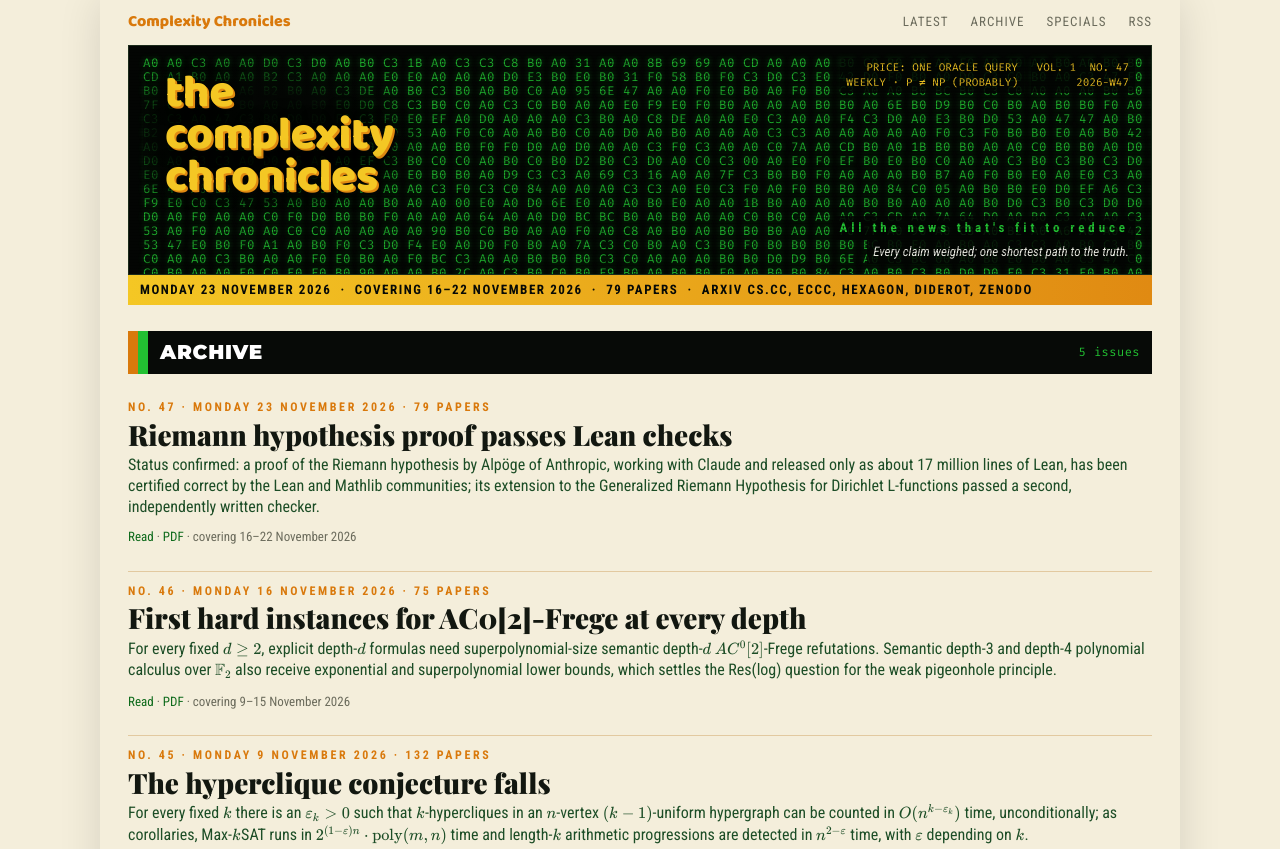
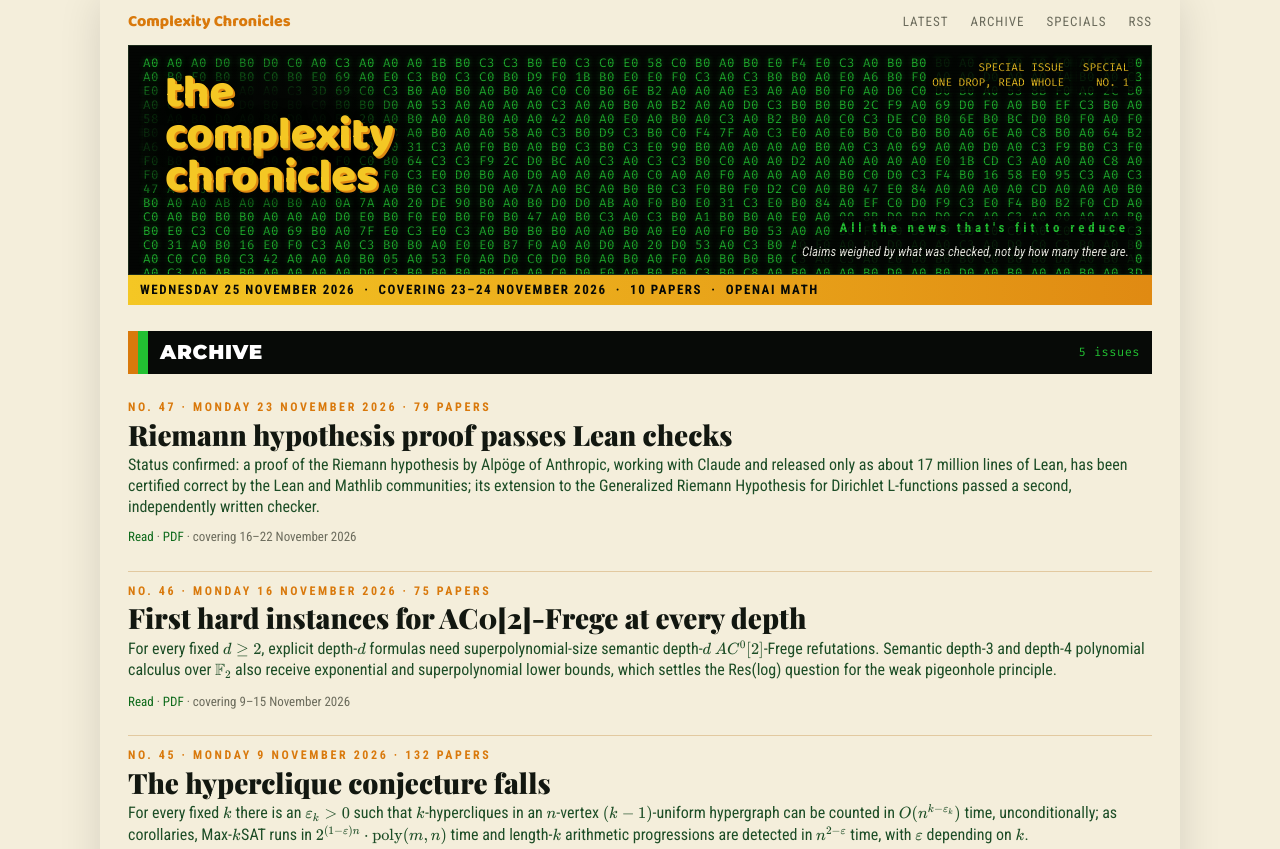
Before and after one commit to Joelbyte/Complexity-Chronicles, a plain HTML site: page archive/index.html in a window 1280 px wide. Shown: the top 849 px of the page. Drawn offline with nearby package versions, Linux system fonts and the light colour scheme; a web font is replaced by a local one.

Commit message:
Complexity Chronicles Special No. 1 (special-2026-11-25-openai-math)

```diff
--- a/archive/index.html
+++ b/archive/index.html
@@ -46,31 +46,31 @@ document.addEventListener("DOMContentLoaded", function () {
 </nav>
 <header class="masthead">
   <div class="crt">
-    <pre class="hex" aria-hidden="true">A0 A0 C3 A0 A0 D0 C3 D0 A0 B0 C3 1B A0 C3 C3 C8 B0 A0 31 A0 A0 8B 69 69 A0 CD A0 A0 A0 B0 C0 B0 A0 A0 F0 A0 A0 A0 B0 A0 B0 B0 B0 A0
-CD A1 B0 A0 A0 B2 C3 A0 A0 A0 E0 E0 A0 A0 A0 D0 E3 B0 E0 B0 31 F0 58 B0 F0 C3 D0 C3 E0 42 D0 F0 B0 A0 D0 C3 C0 B0 A0 C3 47 F0 53 53
-B0 B0 B0 7F A6 B2 B0 A0 C3 DE A0 B0 C3 B0 A0 B0 C0 A0 95 6E 47 A0 A0 F0 E0 B0 A0 F0 B0 C3 A0 A0 B0 BC B0 C3 C0 A0 A0 A0 B0 B0 D0 C0
-7F C3 A0 C3 B0 A0 A0 B0 E0 D0 C8 C3 B0 C0 A0 C3 C0 B0 A0 A0 E0 F9 E0 F0 B0 A0 A0 A0 B0 B0 A0 6E B0 D9 B0 C0 B0 A0 B0 B0 F0 A0 B0 B0
-C3 C3 A0 47 C3 B0 D0 D0 F0 C3 F0 E0 EF A0 D0 A0 A0 A0 C3 B0 A0 C8 DE A0 A0 E0 C3 A0 A0 F4 C3 D0 A0 E3 B0 D0 53 A0 47 47 A0 B0 A0 A0
-B2 A6 B0 E0 A0 A0 B0 A0 A0 B0 D9 53 A0 F0 C0 A0 A0 B0 C0 A0 D0 A0 B0 A0 A0 A0 C3 C3 A0 A0 A0 A0 A0 F0 C3 F0 B0 B0 E0 A0 B0 42 B0 A0
-A0 C3 B0 B0 D0 E0 B0 A0 A0 A0 C0 A0 A0 B0 F0 F0 D0 A0 D0 A0 A0 C3 F0 C3 A0 A0 C0 7A A0 CD B0 A0 1B B0 B0 A0 A0 C0 B0 B0 A0 D0 E0 53
-D0 A0 C3 C3 A0 D0 95 A0 A0 EF C3 B0 C0 C0 A0 B0 C0 B0 D2 B0 C3 D0 A0 C0 C3 00 A0 E0 F0 EF B0 E0 B0 C0 A0 A0 C3 B0 C3 B0 C3 D0 A0 D0
-E0 E0 B0 C3 E0 B0 A0 B0 F0 A0 A0 E0 B0 B0 A0 D9 C3 C3 A0 69 C3 16 A0 A0 7F C3 B0 B0 F0 A0 A0 A0 B0 B7 A0 F0 B0 E0 A0 E0 C3 A0 A0 47
-6E 42 A0 B0 B0 F0 A0 B0 F0 B0 A0 A0 C3 F0 C3 C0 84 A0 A0 A0 C3 C3 A0 E0 C3 F0 A0 F0 B0 B0 A0 84 C0 05 A0 B0 B0 E0 D0 EF A6 C3 B2 B2
-F9 E0 C0 C3 47 53 A0 B0 A0 A0 B0 A0 A0 00 E0 A0 D0 6E E0 A0 A0 B0 E0 A0 A0 1B B0 A0 A0 A0 B0 B0 A0 A0 A0 B0 D0 C3 B0 C3 D0 D0 B0 A0
-D0 A0 F0 A0 A0 C0 F0 D0 B0 B0 F0 A0 A0 A0 64 A0 A0 D0 BC BC B0 A0 B0 A0 A0 C0 B0 C0 A0 A0 C3 CD A0 7A 64 D0 A0 B0 C3 A0 A0 C3 C3 A0
-53 A0 F0 A0 A0 A0 C0 C0 A0 A0 A0 A0 90 B0 C0 B0 A0 A0 F0 A0 C8 A0 B0 A0 B0 B0 B0 A0 A0 F0 7F A0 90 A0 C3 A0 B2 A0 A6 A6 A0 42 3D D0
-53 47 E0 B0 F0 A1 A0 B0 F0 C3 D0 F4 E0 A0 D0 F0 B0 A0 7A C3 C0 B0 A0 C3 B0 F0 B0 B0 B0 B0 BC B0 E0 A0 B0 A0 C3 C3 A0 B0 C3 B0 A0 7F
-C0 A0 A0 C3 B0 A0 A0 F0 E0 B0 A0 F0 BC C3 A0 A0 B0 B0 B0 C3 C0 A0 A0 A0 B0 B0 D0 D9 B0 6E A0 C3 BC 00 A0 B0 E0 D0 A0 C3 47 C0 A0 C3
-C0 B0 A0 A0 E0 C0 E0 F0 B0 90 A0 A0 B0 2C A0 C3 B0 C0 B0 F9 B0 A0 B0 B0 F0 A0 B0 B0 84 C3 A0 B0 C3 B0 D0 D0 F0 C3 31 E0 B0 A0 D0 A0</pre>
+    <pre class="hex" aria-hidden="true">A0 A0 A0 D0 B0 D0 C0 A0 C3 A0 A0 A0 1B B0 C3 C3 B0 E0 C3 C0 E0 58 C0 B0 A0 B0 E0 F4 E0 C3 A0 B0 B0 B0 A0 A0 B0 A0 E0 A0 F0 B0 E3 42
+A0 B0 F0 B0 B0 C0 B0 E0 69 A0 E0 C3 B0 C3 C0 B0 D9 F0 1B B0 E0 E0 F0 C3 A0 C3 B0 B0 A0 E0 A6 B0 F0 A0 A0 D0 A0 A0 7A B0 A0 C3 B0 A0
+E0 A0 A0 0A A0 A0 C3 3D 69 C0 C3 B0 A0 B0 A0 B0 A0 C0 C0 B0 6E B2 A0 A0 A0 E3 A0 A0 B0 F0 A0 D0 C0 D0 B0 A0 53 8B F0 A0 2C B0 B0 C3
+A0 C3 A0 E0 D0 B0 B0 C0 B0 B0 D0 A0 53 A0 A0 A0 A0 C3 A0 A0 B0 A0 B2 A0 A0 D0 C3 B0 B0 B0 2C F9 A0 69 D0 F0 A0 B0 EF C3 B0 A0 A0 B0
+58 A0 B0 D0 A0 B0 D0 A0 B0 20 A0 B0 A0 A0 B0 A0 A0 42 A0 A0 E0 A0 B0 A0 C3 A0 B2 B0 A0 C0 C3 DE C0 B0 6E B0 BC D0 B0 F0 A0 F0 B0 C3
+B0 C3 D0 C0 A0 A0 B2 E3 A1 B0 C3 A0 B0 A0 A0 58 A0 C3 B0 D9 C3 B0 C0 F4 7F A0 C3 E0 A0 E0 B0 C0 B0 B0 A0 6E A0 C8 B0 A0 64 B2 F0 D0
+A6 A0 A0 A0 B0 B0 E0 B0 B0 C3 B0 31 C3 A0 F0 B0 A0 B0 C3 B0 C3 E0 90 B0 A0 A0 A0 A0 B0 A0 C3 A0 69 A0 A0 D0 A0 C3 F9 B0 C3 F0 B0 C3
+F0 B0 C3 B0 A0 B0 F0 B0 F0 C0 B0 64 C3 C3 F9 2C D0 BC A0 C3 A0 C3 C3 B0 C0 A0 A0 D2 A0 A0 A0 A0 A0 E0 1B CD C3 A0 A0 A0 C8 A0 E0 A0
+F0 F0 E0 B0 95 47 58 B0 53 F0 F0 C3 E0 D0 B0 A0 D0 A0 A0 A0 A0 C0 A0 A0 F0 A0 A0 A0 A0 B0 C0 D0 C3 F4 B0 16 58 E0 95 C3 A0 C3 84 A1
+47 A0 A0 A0 A0 0A A0 A0 D0 B0 A0 B0 C3 B0 D0 A0 7A A0 BC A0 B0 B0 C3 F0 B0 F0 D2 C0 A0 B0 47 E0 84 A0 A0 A0 A0 CD A0 A0 A0 B0 A0 A0
+B0 A0 A0 AB A0 A0 B0 A0 0A 7A A0 20 DE 90 B0 A0 B0 D0 D0 AB A0 F0 B0 E0 31 C3 E0 B0 84 A0 EF C0 D0 F9 C3 E0 F4 B0 B2 F0 CD A0 D0 A0
+C0 A0 B0 B0 B0 A0 A0 A0 D0 E0 B0 F0 E0 B0 F0 B0 47 A0 B0 C3 A0 C3 B0 A1 B0 B0 A0 E0 A0 00 8B D0 B0 D0 C0 A0 C3 A0 90 A0 A0 B0 C3 64
+B0 E0 C3 C0 E0 A0 69 B0 A0 7F E0 C3 E0 C3 A0 B0 B0 B0 A0 A0 B0 A0 E0 A0 F0 B0 53 A0 A0 B0 F0 B0 B0 D9 B0 E0 C0 A0 E0 C3 B0 C3 C0 B0
+C0 31 A0 B0 16 E0 F0 C3 A0 C3 B0 B0 A0 E0 E0 B7 F0 A0 A0 D0 A0 20 D0 53 A0 C3 B0 A0 E0 A0 90 D0 A0 A0 C3 A0 D9 C0 C3 B0 A0 B0 A0 B0
+A0 C0 C0 B0 C3 42 A0 A0 A0 B0 05 A0 53 F0 A0 D0 C0 D0 B0 A0 B0 A0 F0 A0 B0 B0 B0 C3 A0 C3 A0 E0 D0 B0 B0 C0 B0 B0 D0 A0 B0 A0 C8 A0
+A0 C3 A0 AB B0 A0 A0 A0 A0 D0 C3 B0 B0 B0 B0 C0 A0 C0 D0 F0 A0 B0 B0 C3 B0 C8 A0 B0 A0 A0 B0 D0 A0 B0 D0 A0 B0 A0 A0 B0 A0 3D B0 A0</pre>
     <div class="title" aria-label="Complexity Chronicles"><span>the</span><span>complexity</span><span>chronicles</span></div>
     <div class="ears">
-      <div class="ear">PRICE: ONE ORACLE QUERY<br>WEEKLY · P ≠ NP (PROBABLY)</div>
-      <div class="ear">VOL. 1 &nbsp;NO. 47<br>2026-W47</div>
+      <div class="ear">SPECIAL ISSUE<br>ONE DROP, READ WHOLE</div>
+      <div class="ear">SPECIAL<br>NO. 1</div>
     </div>
     <div class="tagline">All the news that's fit to reduce</div>
-    <div class="motto">Every claim weighed; one shortest path to the truth.</div>
+    <div class="motto">Claims weighed by what was checked, not by how many there are.</div>
   </div>
-  <div class="datebar">Monday 23 November 2026 &nbsp;·&nbsp; covering 16–22 November 2026 &nbsp;·&nbsp; 79 papers &nbsp;·&nbsp; arXiv cs.CC, ECCC, Hexagon, Diderot, Zenodo</div>
+  <div class="datebar">Wednesday 25 November 2026 &nbsp;·&nbsp; covering 23–24 November 2026 &nbsp;·&nbsp; 10 papers &nbsp;·&nbsp; OpenAI math</div>
 </header><div class="pagehead"><span>Archive</span><span class="right">5 issues</span></div>
 <section class="archive">
 <article class="entry">
--- a/assets/chronicles.css
+++ b/assets/chronicles.css
@@ -186,17 +186,23 @@ a.ref, .ref { font-family: var(--mono); font-size: .78em; color: var(--greendark
 }
 
 /* ---------------------------------------------------------------- special issues */
-body.special { --ink: #0E1B2E; --paper: #EEF2F7; --deep: #0A1628; --deeper: #060D1A; --amber: #1E63D6; --green: #19B4D6; --greendark: #B0197E;
-  --yellow: #7FE3FF; --orange: #2D7BE5; --dusk: #243B6B; --mute: #5B6675; --tint: #DCE8F3; --tintline: #6E9BC9; }
-body.special .masthead .crt { background: #040A14; }
-body.special .hex { color: #19B4D6; }
+body.special { --green: #2D7BE5; --greendark: #1E4FB0; --dusk: #1F3F75; --tint: #D8E4F2; --tintline: #6E93C9; }
+body.special .hex { color: #3A8DFF; }
 .covergrid { display: grid; grid-template-columns: 1.8fr 1fr; gap: 22px; margin-top: 8px; }
 .covergrid .drop p { text-align: left; }
 .covergrid .side .numbers .grid { grid-template-columns: 1fr 1fr; }
 .ledger { border: 1px solid var(--tintline); background: var(--tint); margin-bottom: 12px; }
-.ledger .boxtitle { background: #BFD6EA; color: var(--ink); }
+.ledger .boxtitle { background: #BFD2EA; color: var(--ink); }
 .ledger table { border-collapse: collapse; width: 100%; font-family: var(--cond); font-size: 12.5px; }
 .ledger td { padding: 4px 8px; vertical-align: top; border-top: 1px solid #C9D8E6; }
 .ledger td.mark { font-family: var(--mono); color: var(--amber); width: 14px; }
 .ledger .lean { color: var(--mute); font-size: 11.5px; }
 @media (max-width: 900px) { .covergrid { grid-template-columns: 1fr; } }
+
+/* front-page banner for a special issue (special palette on the weekly page) */
+.specialbanner { background: var(--deep); color: #fff; border-left: 8px solid #2D7BE5; padding: 12px 16px 10px; margin: 0 0 14px; }
+.specialbanner .kicker { color: #3A8DFF; }
+.specialbanner h2 { font-family: var(--head); font-weight: 900; font-size: 26px; margin: 2px 0 6px; }
+.specialbanner h2 a { color: #fff; text-decoration: none; }
+.specialbanner p { font-family: var(--cond); font-size: 15px; line-height: 1.4; text-align: left; margin: 0 0 6px; color: #D8DBCF; }
+.specialbanner .links a { color: #F4C724; font-weight: 700; }
```
Also changed, not shown: index.html (+6 -0 lines).
